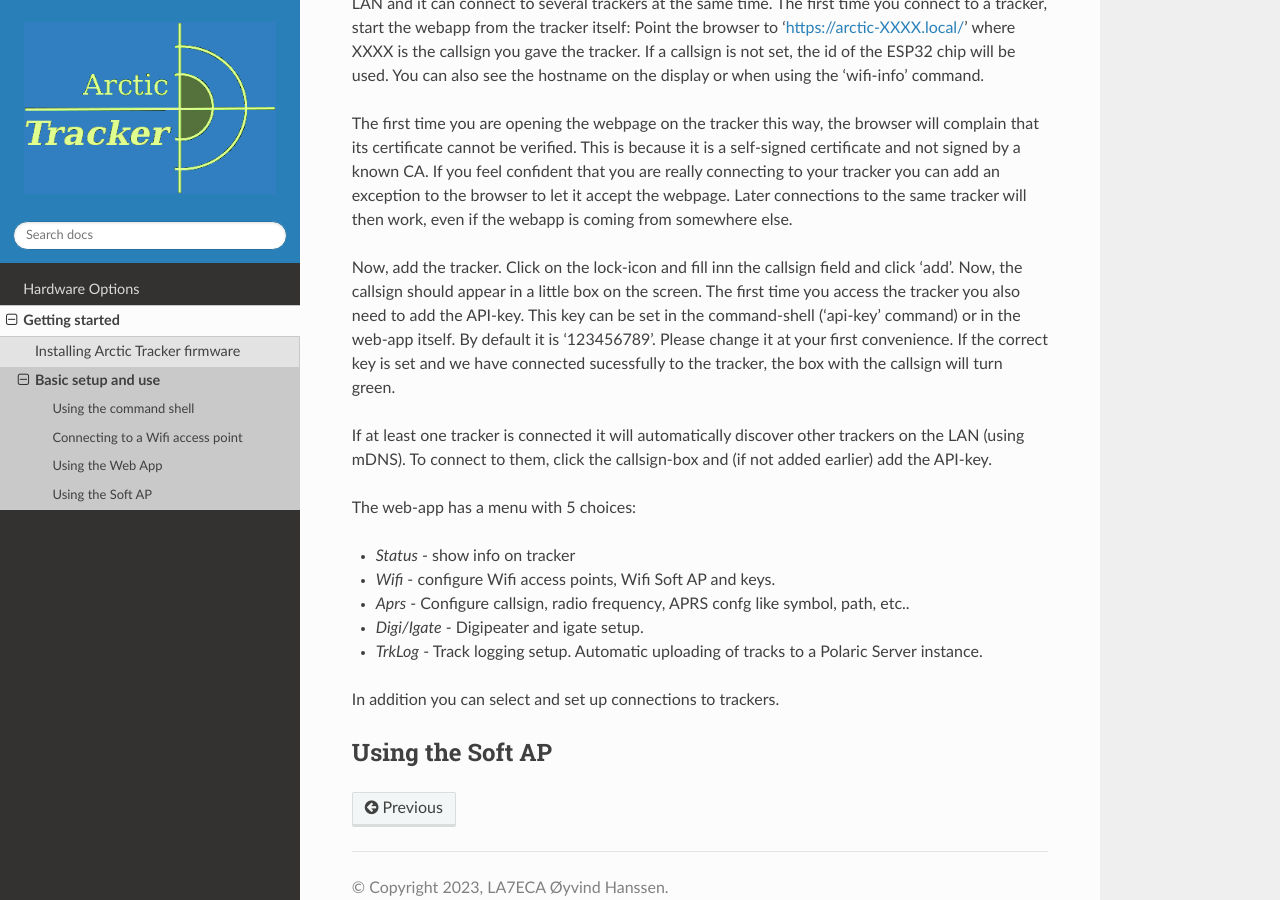
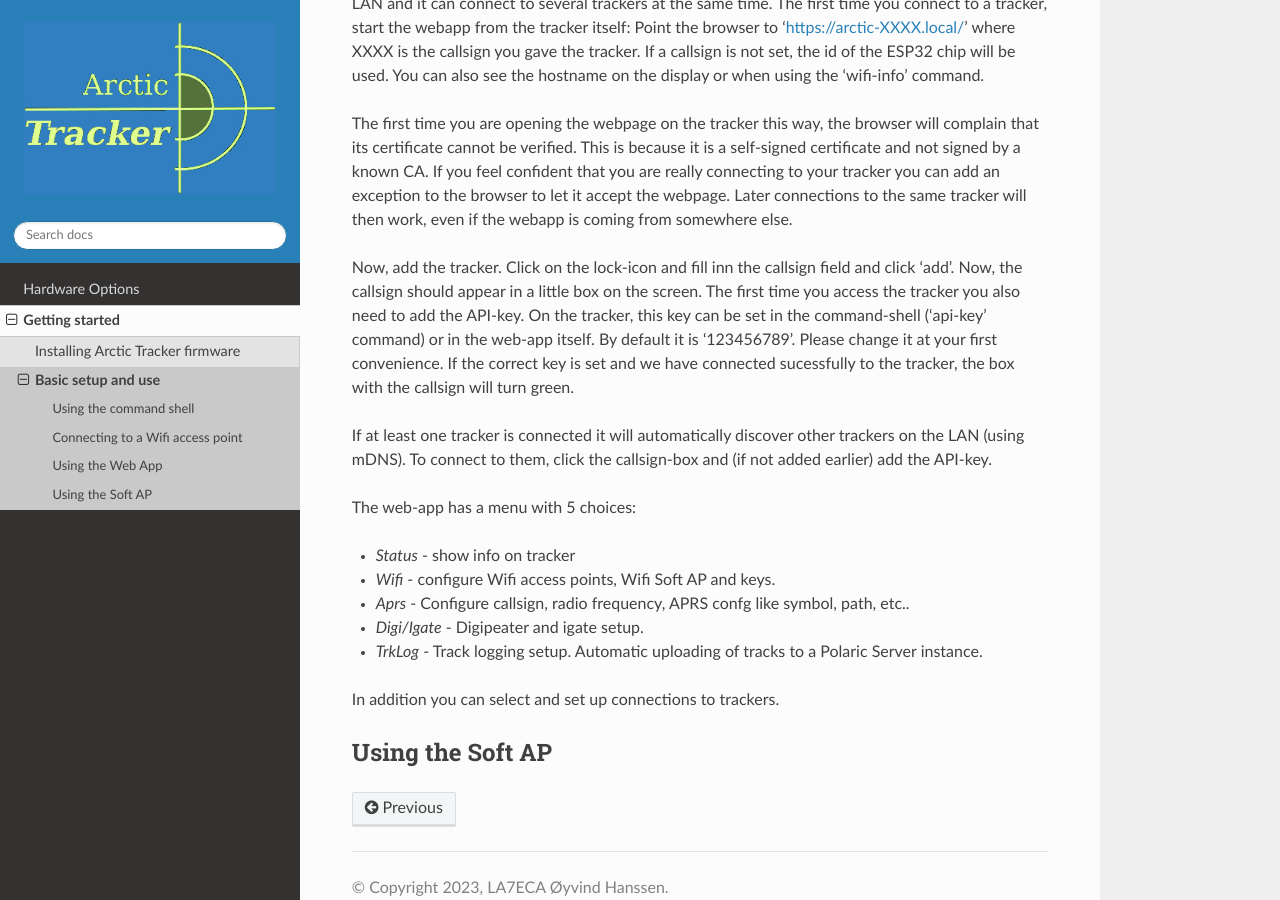
Before and after one commit to Hamlabs/ArcticTracker-docs, a Sphinx documentation site: the page built from docs/setup.rst, in a window 1280 px wide and 900 px high, scrolled down 1770 px. Built offline with Sphinx 7.4.7 and the Read the Docs theme 3.1.0, drawn with Linux system fonts in a browser that asks for light colours; pages that are not in the unit, such as notebooks, are missing from menus.

Commit message:
Update setup.rst

```diff
--- a/docs/setup.rst
+++ b/docs/setup.rst
@@ -30,7 +30,7 @@ The tracker can be configured using a `web-app <https://github.com/Hamlabs/Arcti
 
 The first time you are opening the webpage on the tracker this way, the browser will complain that its certificate cannot be verified. This is because it is a self-signed certificate and not signed by a known CA. If you feel confident that you are really connecting to your tracker you can add an exception to the browser to let it accept the webpage. Later connections to the same tracker will then work, even if the webapp is coming from somewhere else.
 
-Now, add the tracker. Click on the lock-icon and fill inn the callsign field and click 'add'. Now, the callsign should appear in a little box on the screen. The first time you access the tracker you also need to add the API-key. This key can be set in the command-shell ('api-key' command) or in the web-app itself. By default it is '123456789'. Please change it at your first convenience. If the correct key is set and we have connected sucessfully to the tracker, the box with the callsign will turn green.
+Now, add the tracker. Click on the lock-icon and fill inn the callsign field and click 'add'. Now, the callsign should appear in a little box on the screen. The first time you access the tracker you also need to add the API-key. On the tracker, this key can be set in the command-shell ('api-key' command) or in the web-app itself. By default it is '123456789'. Please change it at your first convenience. If the correct key is set and we have connected sucessfully to the tracker, the box with the callsign will turn green.
 
 If at least one tracker is connected it will automatically discover other trackers on the LAN (using mDNS). To connect to them, click the callsign-box and (if not added earlier) add the API-key.
 
```
